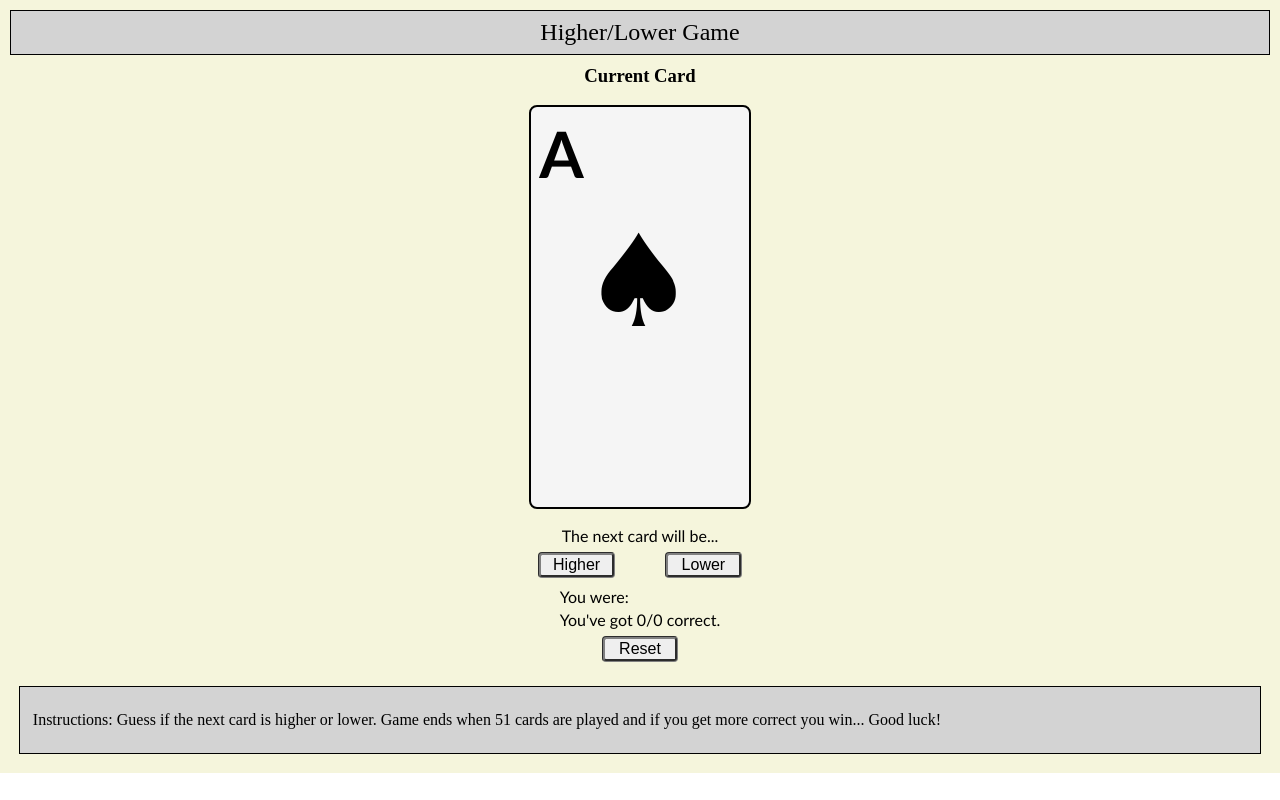
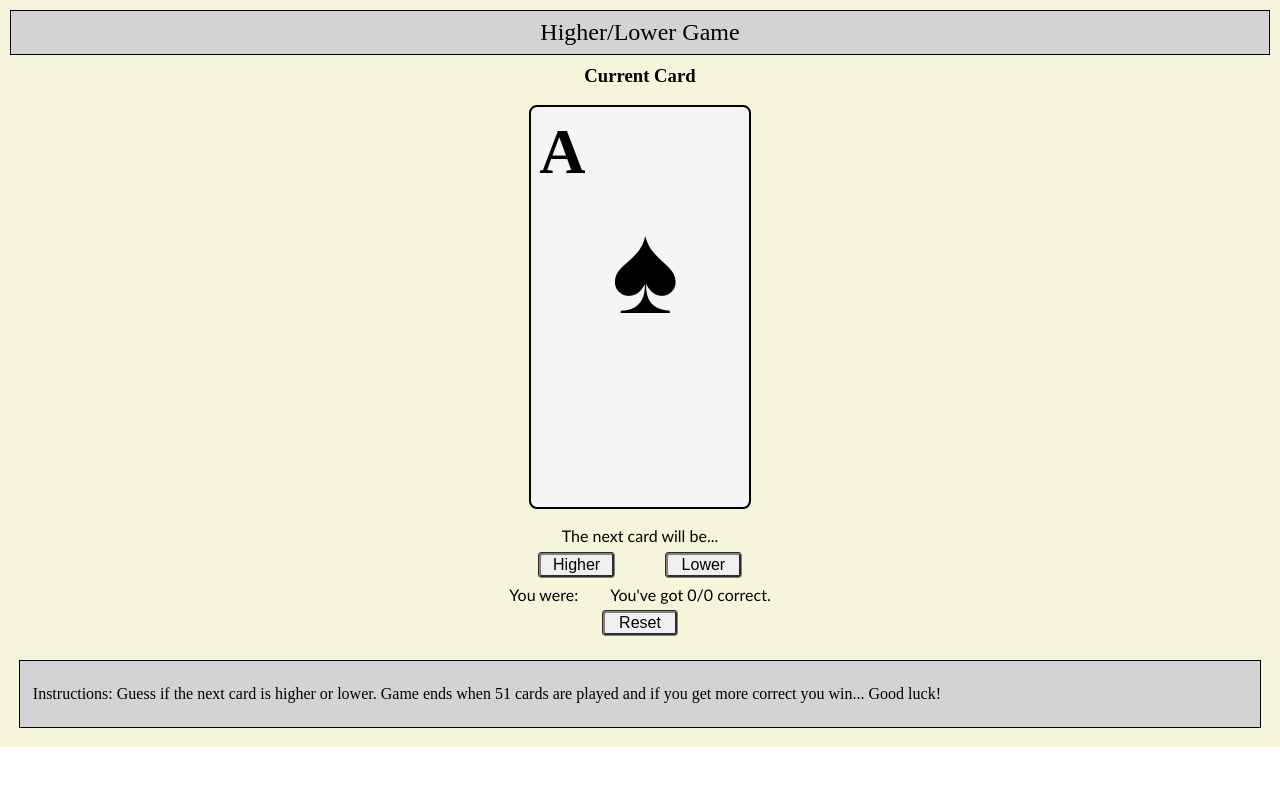
Before and after one commit to Ukeno/High-Low-Game, a plain HTML site: page index.html in a window 1280 px wide. Drawn offline with Linux system fonts and the light colour scheme.

Commit message:
Added more style

```diff
--- a/index.html
+++ b/index.html
@@ -10,7 +10,6 @@
 </head>
 
 <body>
-
     <div class="container" id="img">
         <header>Higher/Lower Game</header>
         <h3>Current Card</h3>
@@ -21,21 +20,18 @@
         <div>
             <input type="button" class="higherButton" onclick="submitGuess('Higher')" value="Higher">&emsp;&emsp;
             <input type="button" class="lowerButton" onclick="submitGuess('Lower')" value="Lower">
-            <br>
         </div>
-
-        <div><!-- new div -->
-        <p id="result">You were:</p>
-        <p id="score">You've got 0/0 corrrect.</p>
+        <div>
+            <p id="result">You were:</p>&emsp;
+            <p id="score">You've got 0/0 corrrect.</p>
         </div>
-        <div><!-- new div -->
-        <input type="button" class="restButton" onclick="location.href='index.html';" value="Reset">
+        <div>
+            <input type="button" class="restButton" onclick="location.href='index.html';" value="Reset">
         </div>
         <div class="bottomBox">
             <p>Instructions: Guess if the next card is higher or lower.
                 Game ends when 51 cards are played and if you get more correct you win... Good luck!</p>
         </div>
-
     </div>
     <script src="main.js"></script>
 </body>
--- a/style.css
+++ b/style.css
@@ -37,12 +37,8 @@ header {
 
 #Hand {
     padding: -9px;
-    font-family: 'Trebuchet MS', 'Lucida Sans Unicode', 'Lucida Grande', 'Lucida Sans', Arial, sans-serif;
+    /* font-family: 'Trebuchet MS', 'Lucida Sans Unicode', 'Lucida Grande', 'Lucida Sans', Arial, sans-serif; */
     border-radius: .5rem;
-}
-
-.theNext {
-    font-family: 'Trebuchet MS', 'Lucida Sans Unicode', 'Lucida Grande', 'Lucida Sans', Arial, sans-serif;
 }
 
 .card {
@@ -65,8 +61,8 @@ header {
 
 #cardSuit {
     position: flex;
+    margin: 5rem;
     display: inline;
-    margin: 5px 50px -10px;
     font-size: 8rem;
 }
 
@@ -74,6 +70,9 @@ header {
   display: none;
 }
 
+.theNext {
+    font-family: 'Trebuchet MS', 'Lucida Sans Unicode', 'Lucida Grande', 'Lucida Sans', Arial, sans-serif;
+}
 
 .higherButton {
     margin: 7px;
@@ -96,12 +95,14 @@ header {
 }
 
 #result {
-    padding: 2px;
+    display: inline;
+    padding: 4px;
     font-family: 'Trebuchet MS', 'Lucida Sans Unicode', 'Lucida Grande', 'Lucida Sans', Arial, sans-serif;
 }
 
 #score {
-    padding: 2px;
+    display: inline;
+    padding: 4px;
     font-family: 'Trebuchet MS', 'Lucida Sans Unicode', 'Lucida Grande', 'Lucida Sans', Arial, sans-serif;
 }
 
```
Also changed, not shown: main.js (+7 -0 lines), 1 other file.
